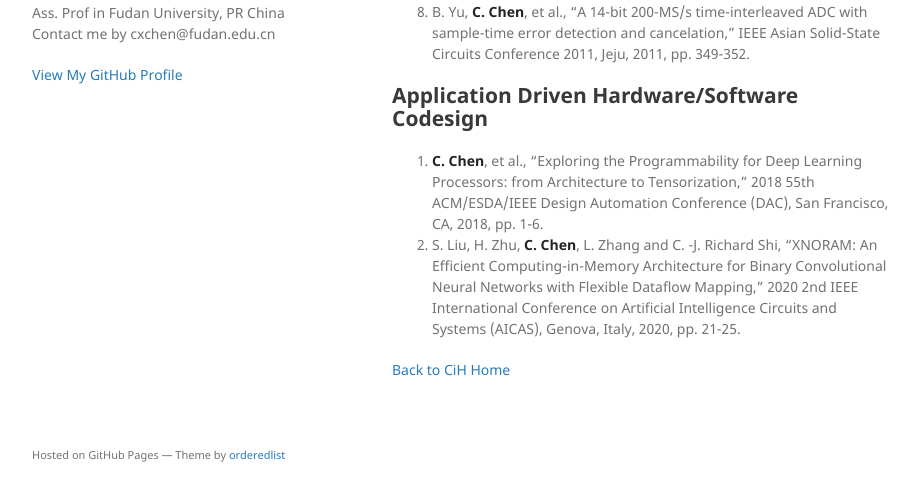
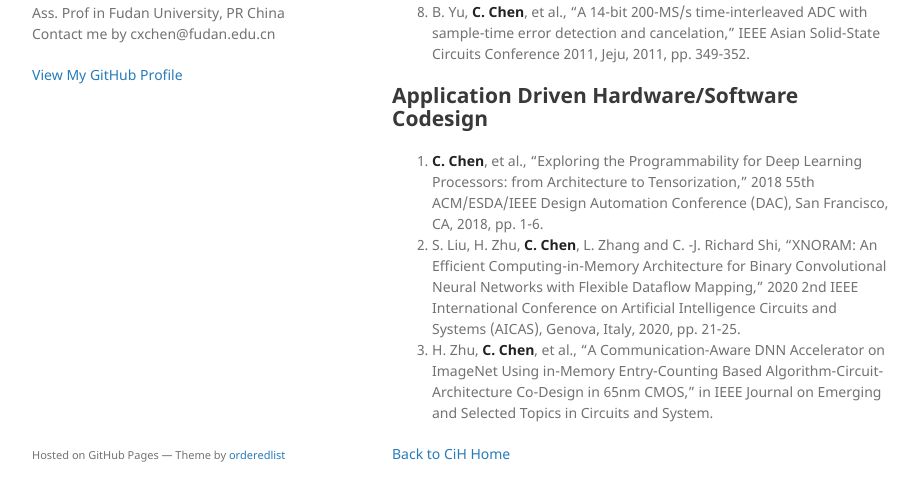
Before and after one commit to cihlab/cihlab.github.io, a Jekyll site: the page built from pub.md, in a window 1280 px wide and 900 px high, scrolled down 835 px, cut to the strip 366-867 px from the top of the window. Shown: the whole strip, without its empty margins (178-1096 px from the left). Built offline with Jekyll 4.4.1, drawn with Linux system fonts in a browser that asks for light colours; our own code applies the rules of GitHub Pages for plain Markdown files.

Commit message:
Update pub.md

```diff
--- a/pub.md
+++ b/pub.md
@@ -27,5 +27,7 @@ layout: default
 
 1. **C. Chen**, et al., "Exploring the Programmability for Deep Learning Processors: from Architecture to Tensorization," 2018 55th ACM/ESDA/IEEE Design Automation Conference (DAC), San Francisco, CA, 2018, pp. 1-6.
 1. S. Liu, H. Zhu, **C. Chen**, L. Zhang and C. -J. Richard Shi, "XNORAM: An Efficient Computing-in-Memory Architecture for Binary Convolutional Neural Networks with Flexible Dataflow Mapping," 2020 2nd IEEE International Conference on Artificial Intelligence Circuits and Systems (AICAS), Genova, Italy, 2020, pp. 21-25.
+1. H. Zhu, **C. Chen**, et al., "A Communication-Aware DNN Accelerator on ImageNet Using in-Memory Entry-Counting Based Algorithm-Circuit-Architecture Co-Design in 65nm CMOS," in IEEE Journal on Emerging and Selected Topics in Circuits and System.
+
 
 [Back to CiH Home](./)
```
